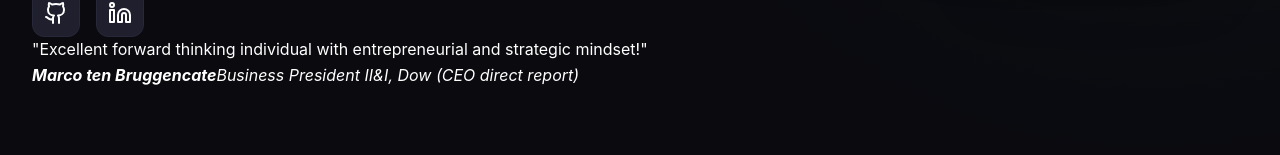
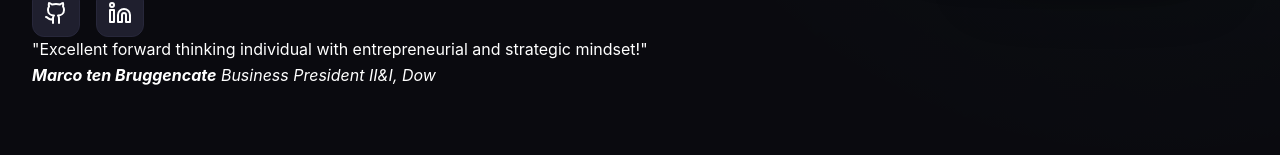
Before and after one commit to stephaneritty-del/portfolio, a React (Vite) app: page / in a window 1280 px wide. Shown: the part 603-758 px from the top of the page. Built offline with nearby package versions, Linux system fonts and the light colour scheme.

Commit message:
Update App.jsx

```diff
--- a/src/App.jsx
+++ b/src/App.jsx
@@ -126,7 +126,7 @@ function App() {
     <p>"Excellent forward thinking individual with entrepreneurial and strategic mindset!"</p>
     <cite>
       <strong>Marco ten Bruggencate</strong>
-      <span>Business President II&I, Dow (CEO direct report)</span>
+      <span>  Business President II&I, Dow </span>
     </cite>
   </blockquote>
 </div>
```
